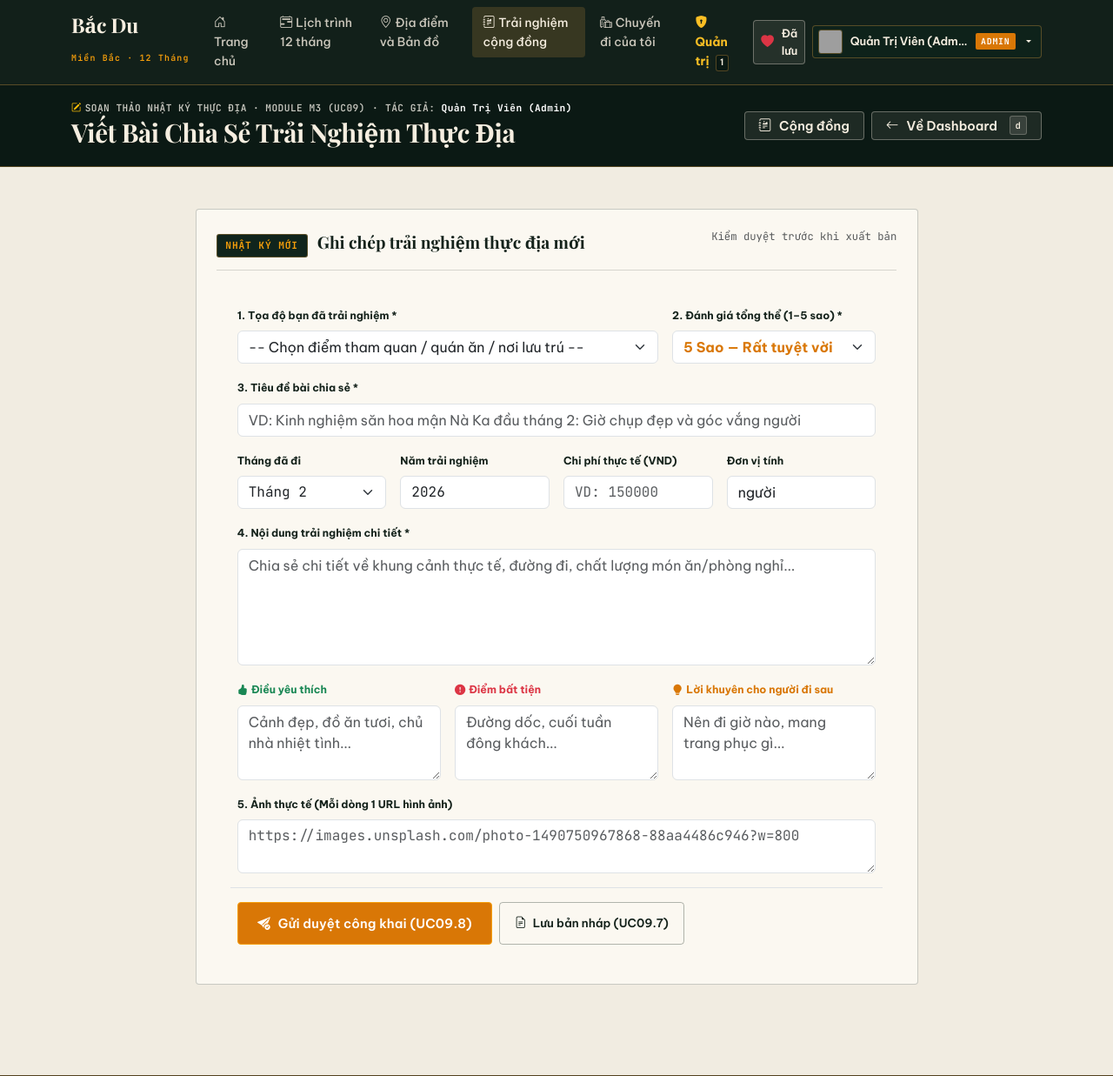
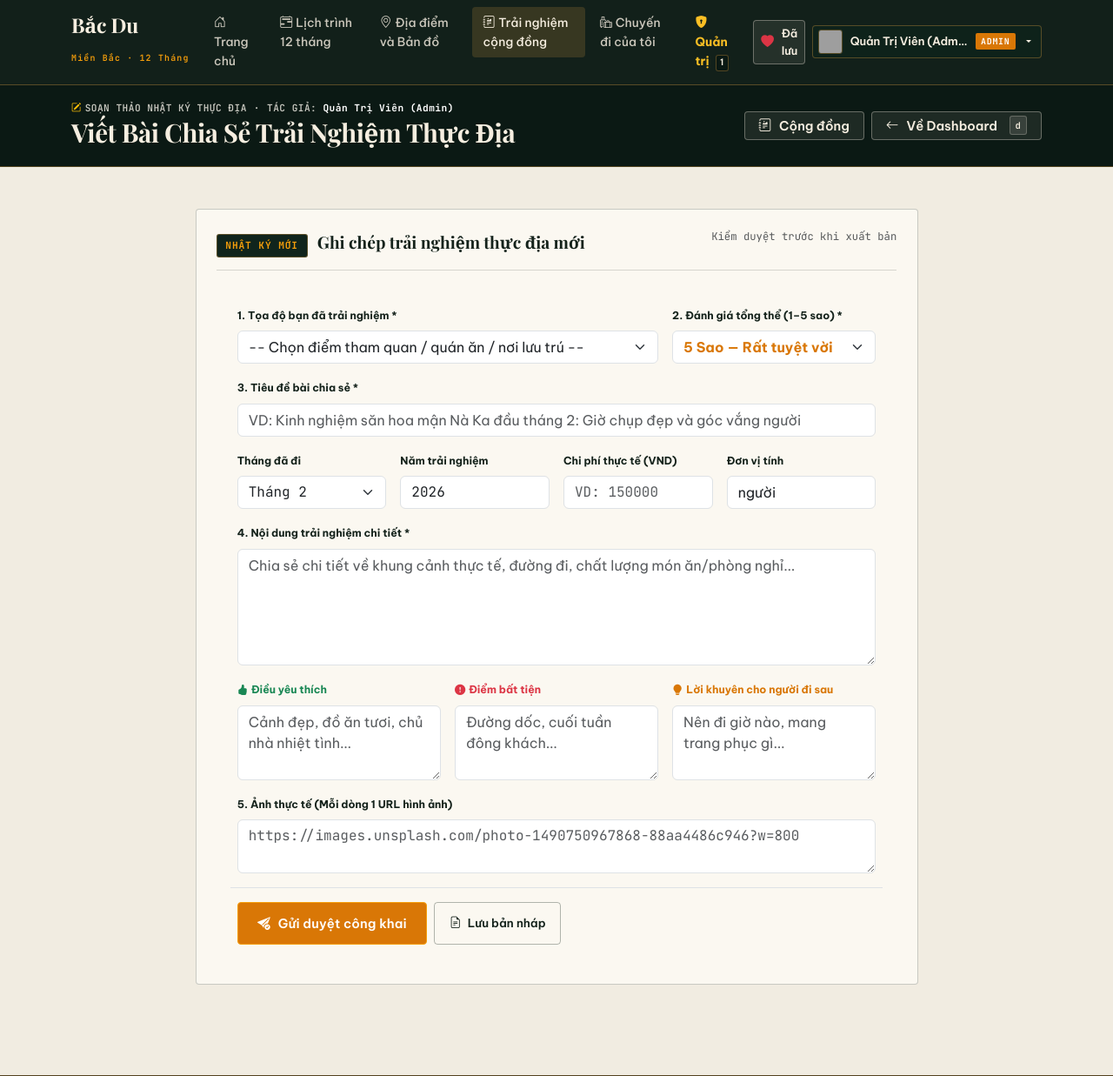
Before and after one commit to trankhanhtoan286/Bac_Du_Travel_Planner, a PHP site: page /experience_form.php in a window 1280 px wide. Shown: the top 1237 px of the page at 87% size. Run offline with PHP 8.4, Linux system fonts and the light colour scheme; a user stored in the database is signed in; data comes from the database, SQL or seed files in the repository; some web fonts are replaced; grey boxes are pictures that could not be loaded.

Commit message:
style(community): chuan hoa tieu de nhat ky thuc dia, so tay yeu thich va tong quan ca nhan

```diff
--- a/dashboard.php
+++ b/dashboard.php
@@ -72,9 +72,9 @@ require_once __DIR__ . '/includes/header.php';
     <div class="d-flex flex-wrap justify-content-between align-items-center gap-3">
       <div>
         <div class="app-shift-eyebrow">
-          <span><i class="bi bi-grid-1x2-fill text-warning me-1"></i>Bàn điều hành cá nhân · User Dashboard</span>
+          <span><i class="bi bi-grid-1x2-fill text-warning me-1"></i>Bàn điều hành cá nhân</span>
           <span>·</span>
-          <span>MODULE M8 · LỮ KHÁCH: <strong class="text-white"><?= e($user['full_name']) ?></strong> (@<?= e($user['username']) ?>)</span>
+          <span>LỮ KHÁCH: <strong class="text-white"><?= e($user['full_name']) ?></strong> (@<?= e($user['username']) ?>)</span>
         </div>
         <h1 class="app-shift-title">Tổng Quan Hành Trình và Nhật Ký Thực Địa</h1>
         <p class="small text-white-50 mb-0">
@@ -177,7 +177,7 @@ require_once __DIR__ . '/includes/header.php';
       <div class="col-lg-4">
         <div class="p-3 h-100 d-flex flex-column justify-content-center" style="background: var(--cin-paper-warm); border: 1px solid rgba(20, 34, 27, 0.18); border-left: 3px solid var(--cin-amber); border-radius: 3px;">
           <div class="small font-monospace fw-bold mb-1" style="color: var(--cin-jade-deep); font-size: 0.72rem; letter-spacing: 0.02em;">
-            <i class="bi bi-keyboard me-1 text-warning"></i>Điều hướng bàn phím (App Mode)
+            <i class="bi bi-keyboard me-1 text-warning"></i>Phím tắt điều hướng nhanh
           </div>
           <div class="small" style="color: var(--cin-ink-muted); font-size: 0.8rem;">
             Nhấn <kbd class="bg-dark text-white px-1 rounded-1">j</kbd> / <kbd class="bg-dark text-white px-1 rounded-1">k</kbd> để duyệt qua danh sách chuyến đi, nhấn <kbd class="bg-dark text-white px-1 rounded-1">Enter</kbd> để mở bàn điều phối.
--- a/experience_form.php
+++ b/experience_form.php
@@ -133,7 +133,7 @@ require_once __DIR__ . '/includes/header.php';
     <div class="d-flex flex-wrap justify-content-between align-items-center gap-3">
       <div>
         <div class="app-shift-eyebrow">
-          <span><i class="bi bi-pencil-square text-warning me-1"></i>SOẠN THẢO NHẬT KÝ THỰC ĐỊA · MODULE M3 (UC09)</span>
+          <span><i class="bi bi-pencil-square text-warning me-1"></i>SOẠN THẢO NHẬT KÝ THỰC ĐỊA</span>
           <span>·</span>
           <span>TÁC GIẢ: <strong class="text-white"><?= e($user['full_name']) ?></strong></span>
         </div>
@@ -162,7 +162,7 @@ require_once __DIR__ . '/includes/header.php';
               <span class="lit-pulse" aria-hidden="true"></span>
               <div>
                 <div class="fw-bold" style="color: var(--cin-ink); font-size: 0.9rem;">
-                  YÊU CẦU CHỈNH SỬA TỪ BAN BIÊN TẬP (UC09.12 — UC09.13)
+                  YÊU CẦU CHỈNH SỬA TỪ BAN BIÊN TẬP
                 </div>
                 <div class="small" style="color: var(--cin-ink-muted);">
                   <?= e($post['rejection_reason']) ?>
@@ -290,10 +290,10 @@ require_once __DIR__ . '/includes/header.php';
             <div class="col-12 pt-3 border-top d-flex flex-wrap justify-content-between align-items-center gap-2">
               <div class="d-flex flex-wrap gap-2">
                 <button type="submit" name="action" value="submit_review" class="btn-cin-amber">
-                  <i class="bi bi-send-check-fill"></i><?= ($post && $post['status'] === 'rejected') ? 'Gửi duyệt lại (UC09.13)' : 'Gửi duyệt công khai (UC09.8)' ?>
+                  <i class="bi bi-send-check-fill"></i><?= ($post && $post['status'] === 'rejected') ? 'Gửi duyệt lại' : 'Gửi duyệt công khai' ?>
                 </button>
                 <button type="submit" name="action" value="save_draft" class="btn-cin-outline">
-                  <i class="bi bi-file-earmark-text"></i>Lưu bản nháp (UC09.7)
+                  <i class="bi bi-file-earmark-text"></i>Lưu bản nháp
                 </button>
               </div>
             </div>
@@ -306,7 +306,7 @@ require_once __DIR__ . '/includes/header.php';
                 <input type="hidden" name="post_id" value="<?= (int)$post['id'] ?>">
                 <input type="hidden" name="action" value="delete_post">
                 <button type="submit" class="btn-cin-outline text-danger">
-                  <i class="bi bi-trash"></i>Xóa bài viết (UC09.10)
+                  <i class="bi bi-trash"></i>Xóa bài viết
                 </button>
               </form>
             </div>
--- a/experiences.php
+++ b/experiences.php
@@ -96,7 +96,7 @@ require_once __DIR__ . '/includes/header.php';
     <div class="d-flex flex-wrap justify-content-between align-items-end gap-3">
       <div>
         <span class="cin-eyebrow mb-2" style="color: var(--cin-amber-bright);">
-          NHÂN CHỨNG MÙA VỤ · MODULE M3 (<?= count($posts) ?> NHẬT KÝ)
+          GÓC NHÌN ĐỒNG HÀNH · <?= count($posts) ?> NHẬT KÝ THỰC ĐỊA
         </span>
         <h1 class="cin-subhero-title">
           Nhật Ký <span class="sw">Thực Địa</span> và Góc Nhìn Cộng Đồng
--- a/favorites.php
+++ b/favorites.php
@@ -138,7 +138,7 @@ require_once __DIR__ . '/includes/header.php';
     <div class="d-flex flex-wrap justify-content-between align-items-end gap-3">
       <div>
         <span class="cin-eyebrow mb-2" style="color: var(--cin-amber-bright);">
-          SỔ TAY TỌA ĐỘ CÁ NHÂN · MODULE M7 (<?= count($favorites) ?> MỤC)
+          SỔ TAY TỌA ĐỘ CÁ NHÂN · <?= count($favorites) ?> ĐỊA ĐIỂM ĐÃ LƯU
         </span>
         <h1 class="cin-subhero-title">
           Tọa Độ <span class="sw">Đã Lưu</span> Cho Hành Trình Sắp Tới
--- a/profile.php
+++ b/profile.php
@@ -71,7 +71,7 @@ require_once __DIR__ . '/includes/header.php';
     <div class="d-flex flex-wrap justify-content-between align-items-center gap-3">
       <div>
         <div class="app-shift-eyebrow">
-          <span><i class="bi bi-person-badge-fill text-warning me-1"></i>HỒ SƠ LỮ KHÁCH VÀ BẢO MẬT TÀI KHOẢN · MODULE M1</span>
+          <span><i class="bi bi-person-badge-fill text-warning me-1"></i>HỒ SƠ LỮ KHÁCH VÀ BẢO MẬT TÀI KHOẢN</span>
           <span>·</span>
           <span>ĐỊNH DANH: <strong class="text-white">@<?= e($user['username']) ?></strong></span>
         </div>
@@ -117,7 +117,7 @@ require_once __DIR__ . '/includes/header.php';
     <div class="col-lg-8">
       <section class="cin-day-dossier">
         <div class="cin-day-header">
-          <span class="fw-bold"><i class="bi bi-person-lines-fill text-success me-1"></i>Cập nhật thông tin hồ sơ (UC06.2)</span>
+          <span class="fw-bold"><i class="bi bi-person-lines-fill text-success me-1"></i>Cập nhật thông tin hồ sơ</span>
           <span class="font-monospace small text-muted">ID #<?= (int)$user['id'] ?></span>
         </div>
         <div class="cin-day-body">
@@ -164,7 +164,7 @@ require_once __DIR__ . '/includes/header.php';
 
       <section class="cin-day-dossier mb-0">
         <div class="cin-day-header">
-          <span class="fw-bold"><i class="bi bi-shield-lock text-warning me-1"></i>Đổi mật khẩu bảo mật (UC06.3)</span>
+          <span class="fw-bold"><i class="bi bi-shield-lock text-warning me-1"></i>Đổi mật khẩu bảo mật</span>
         </div>
         <div class="cin-day-body">
           <form action="profile.php" method="post" class="row g-3">
```
